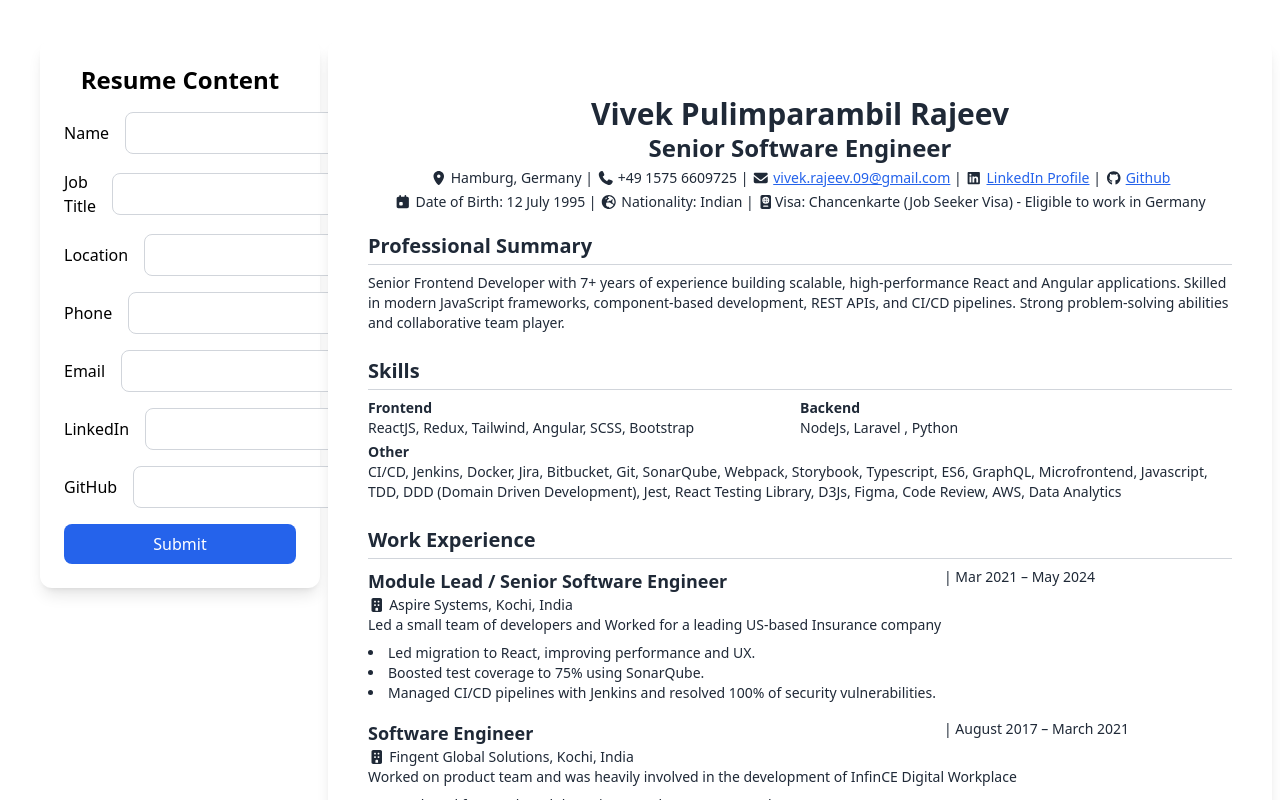
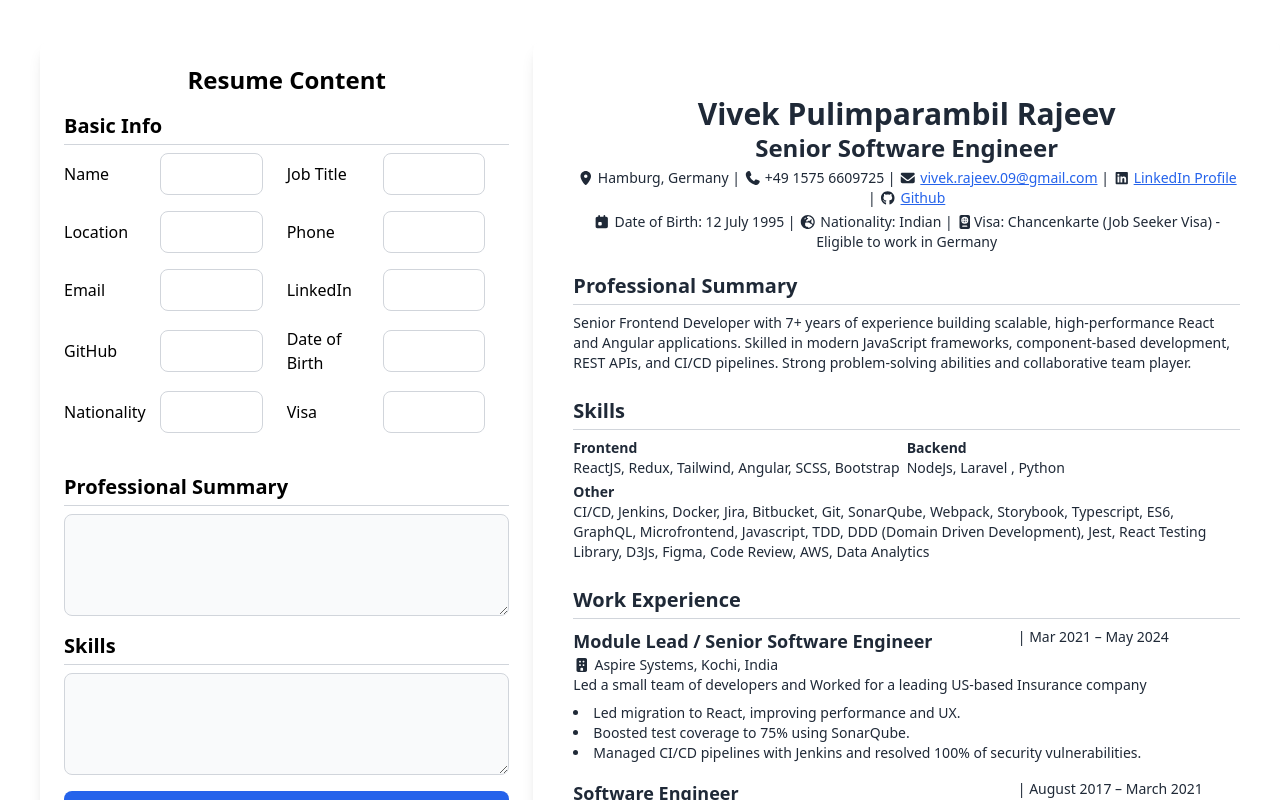
Before and after one commit to VivekPRajeev/resume-generator, a React (Create React App) app: page / in a window 1280 px wide. Shown: the top 800 px of the page. Built offline with nearby package versions, Linux system fonts and the light colour scheme.

Commit message:
extending form input elements

```diff
--- a/src/App.js
+++ b/src/App.js
@@ -1,11 +1,12 @@
 import "./App.css";
 import EditorPage from "./Pages/EditorPage/EditorPage";
 import TemplateA from "./resume/TemplateA/TemplateA";
+import TemplateB from "./resume/TemplateA/TemplateB";
 
 function App() {
   return (
     <div className="App">
-      <EditorPage />
+     <EditorPage/>
     </div>
   );
 }
--- a/src/Pages/EditorPage/EditorPage.js
+++ b/src/Pages/EditorPage/EditorPage.js
@@ -1,13 +1,12 @@
 import Form from '../../components/Form'
 import TemplateA from '../../resume/TemplateA/TemplateA'
-import TemplateB from '../../resume/TemplateA/TemplateB'
 
 const EditorPage = () => {
   return (
-    <div className='grid grid-cols-8'>
-        <div className='col-span-2 '> <Form/> </div>
+    <div className='grid grid-cols-12'>
+        <div className='col-span-5 '> <Form/> </div>
 
-        <div className='col-span-6  mx-auto mt-10 p-6 bg-white shadow-lg rounded-xl'> <TemplateA/> </div>
+        <div className='col-span-7  mx-auto mt-10 p-6 bg-white shadow-lg rounded-xl'> <TemplateA/> </div>
 
     </div>
   )
--- a/src/components/Form.js
+++ b/src/components/Form.js
@@ -6,6 +6,8 @@ const Form = () => {
     <div className="mx-auto ml-10 mt-10 p-6 bg-white shadow-lg rounded-xl">
       <h2 className="text-2xl font-bold mb-4 text-center">Resume Content</h2>
       <form onSubmit={() => {}} className="space-y-4">
+        <Section title="Basic Info">
+          <div className="grid grid-cols-2">
             <FormInput label="Name" inputName="name" />
             <FormInput label="Job Title" inputName="title" />
             <FormInput label="Location" inputName="location" />
@@ -13,6 +15,27 @@ const Form = () => {
             <FormInput label="Email" inputName="mail" />
             <FormInput label="LinkedIn" inputName="linkedin" />
             <FormInput label="GitHub" inputName="github" />
+            <FormInput label="Date of Birth" inputName="dob" />
+            <FormInput label="Nationality" inputName="nationality" />
+            <FormInput label="Visa" inputName="visa" />
+          </div>
+        </Section>
+        <Section title="Professional Summary">
+          <textarea
+            id="summary"
+            name="summary"
+            rows="4"
+            className="block p-2.5 w-full text-sm text-gray-900 bg-gray-50 rounded-lg border border-gray-300 focus:ring-blue-500 focus:border-blue-500 dark:bg-gray-700 dark:border-gray-600 dark:placeholder-gray-400 dark:text-white dark:focus:ring-blue-500 dark:focus:border-blue-500"
+          />
+        </Section>
+        <Section title="Skills">
+          <textarea
+            id="summary"
+            name="summary"
+            rows="4"
+            className="block p-2.5 w-full text-sm text-gray-900 bg-gray-50 rounded-lg border border-gray-300 focus:ring-blue-500 focus:border-blue-500 dark:bg-gray-700 dark:border-gray-600 dark:placeholder-gray-400 dark:text-white dark:focus:ring-blue-500 dark:focus:border-blue-500"
+          />
+        </Section>
 
         <button
           type="submit"
--- a/src/components/FormInput.js
+++ b/src/components/FormInput.js
@@ -2,14 +2,14 @@
 const FormInput = ({label, inputName}) => {
   return (
     <div className="flex items-center gap-4 mb-4">
-      <label className="w-24 font-medium text-left" htmlFor={inputName}>
+      <label className="w-20 font-medium text-left" htmlFor={inputName}>
         {label}
       </label>
       <input
         type="text"
         id={inputName}
         name={inputName}
-        className="flex-1 px-3 py-2 border border-gray-300 rounded-lg focus:outline-none focus:ring focus:ring-blue-400"
+        className="flex-1 px-3 py-2 border border-gray-300 rounded-lg focus:outline-none focus:ring focus:ring-blue-400 mr-6 w-20"
         required
       />
     </div>
```
Lines whose indentation alone changed are shown as unchanged.
